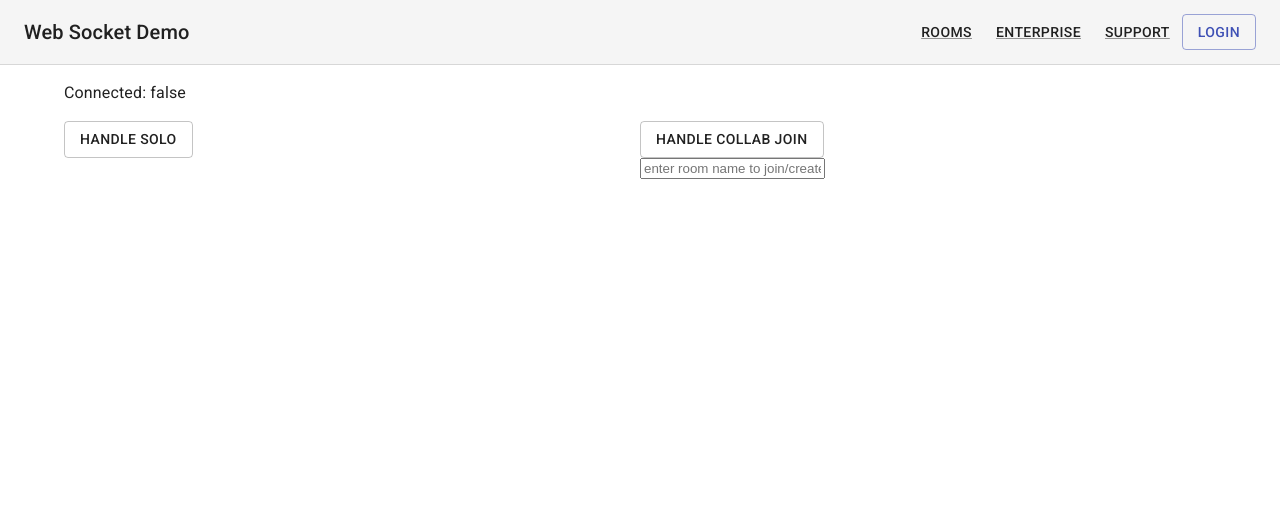
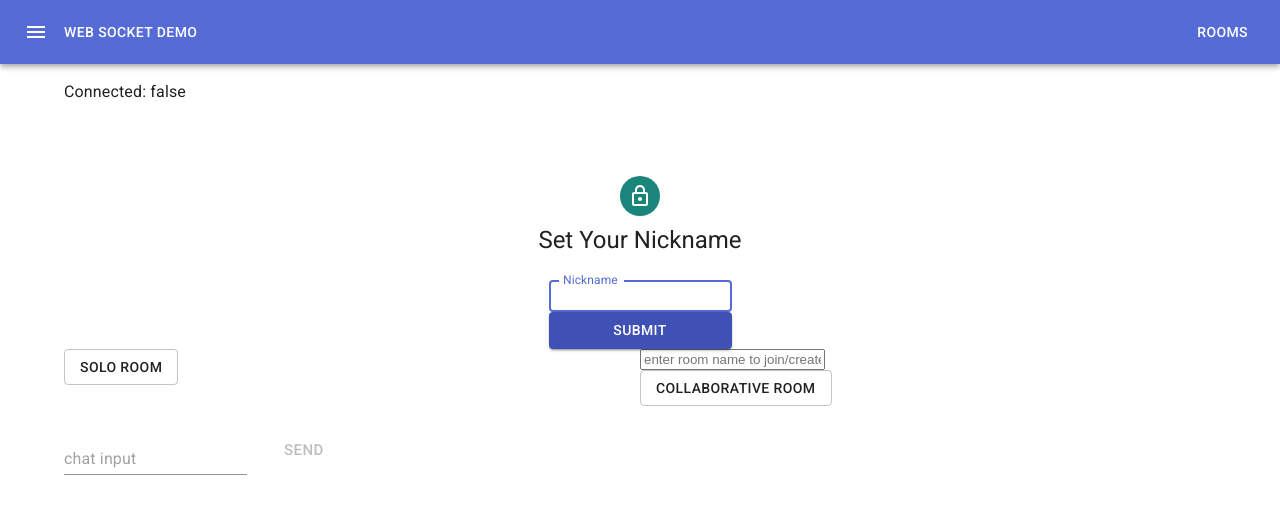
Before and after one commit to derrickbozich/socket-io-demo, a React (Create React App) app: page /rooms in a window 1280 px wide. Shown: the top 514 px of the page. Built offline with nearby package versions, Linux system fonts and the light colour scheme; no server answers.

Commit message:
setting up private messaging

```diff
--- /dev/null
+++ b/src/components/Chat/index.js
@@ -0,0 +1,95 @@
+import React, { useState, useEffect, useContext } from 'react';
+import { Button, TextField, Typography } from '@material-ui/core';
+import styles from './main.css';
+import { SocketContext } from '../app/context/socketProvider';
+
+const Chat = () => {
+    const [input, setInput] = useState('');
+    const [display, setDisplay] = useState([]);
+
+    const socket = useContext(SocketContext);
+
+    useEffect(() => {
+        socket.on('server chat', (msg) => {
+            console.log('server chat', msg)
+            setDisplay((prev) => {
+                return [...prev, msg];
+            });
+        });
+        socket.on("users", (users) => {
+            users.forEach((user) => {
+                // user.self = user.userID === socket.id;
+                // initReactiveProperties(user);
+                console.log(user)
+            });
+            // put the current user first, and then sort by username
+            // this.users = users.sort((a, b) => {
+            //     if (a.self) return -1;
+            //     if (b.self) return 1;
+            //     if (a.username < b.username) return -1;
+            //     return a.username > b.username ? 1 : 0;
+            // });
+        });
+    }, []);
+
+    const handleSubmit = (e) => {
+        e.preventDefault();
+        console.log('client chat', input, socket.currentRoom)
+        socket.emit('client chat', { input }, socket.currentRoom);
+        setInput('');
+    };
+
+    const handleInputChange = (e) => {
+        setInput(e.target.value);
+    };
+    return (
+        <div className={styles.chatDivWrapper}>
+            <ul className={styles.chatUl}>
+                {display.map(({ input }, i) => {
+                    return (
+                        <li
+                            key={i}
+                            className={
+                                i < display.length - 5
+                                    ? styles.chatFloat
+                                    : styles.chatMessages
+                            }
+                        >
+                            <Typography variant="body1">{input}</Typography>
+                        </li>
+                    );
+                })}
+            </ul>
+
+            <form onSubmit={handleSubmit}>
+                <TextField
+                    style={{ marginRight: '1rem', paddingTop: '1.3rem' }}
+                    margin="none"
+                    variant="standard"
+                    onChange={handleInputChange}
+                    value={input}
+                    type="text"
+                    placeholder="chat input"
+                ></TextField>
+                <Button
+                    style={{
+                        height: '56px',
+                        marginRight: '1rem',
+                        marginBottom: '1rem',
+                        border: 'none',
+                    }}
+                    size="large"
+                    variant="outlined"
+                    type="submit"
+                    disabled={!input}
+                >
+                    send
+                </Button>
+            </form>
+        </div>
+    );
+};
+
+
+
+export default Chat;
--- /dev/null
+++ b/src/components/Chat/main.css
@@ -0,0 +1,82 @@
+ul {
+    list-style: none;
+}
+
+.chatMessages,
+.chatFloat {
+    min-height: 50px;
+    border-radius: 25px;
+    background-color: #95f9dd;
+    box-shadow: 10px #95f9dd;
+    opacity: 0;
+    color: white;
+    display: flex;
+    margin: 1rem;
+    margin-left: 0px;
+    align-items: center;
+    justify-content: center;
+    word-wrap: normal;
+    padding: 15px;
+}
+
+.chatDivWrapper {
+    position: absolute;
+    bottom: 0px;
+    right: 0px;
+}
+
+.chatFloat {
+    -webkit-animation: slide-top 2.5s linear both;
+    animation: slide-top 2.5s linear both;
+}
+
+.chatUl li:nth-last-child(5) {
+    opacity: 0.4;
+    filter: blur(0.5rem);
+}
+
+.chatUl li:nth-last-child(4) {
+    opacity: 0.55;
+    filter: blur(0.25rem);
+}
+
+.chatUl li:nth-last-child(3) {
+    opacity: 0.7;
+    filter: blur(0.05rem);
+}
+
+.chatUl li:nth-last-child(2) {
+    opacity: 0.85;
+}
+
+.chatUl li:nth-last-child(1) {
+    opacity: 1;
+}
+
+@-webkit-keyframes slide-top {
+    0% {
+        opacity: 0.25;
+        filter: blur(0.75rem);
+        -webkit-transform: translateY(0);
+        transform: translateY(0);
+    }
+    100% {
+        filter: blur(2rem);
+        -webkit-transform: translateY(-600px);
+        transform: translateY(-600px);
+    }
+}
+
+@keyframes slide-top {
+    0% {
+        filter: blur(0.75rem);
+        opacity: 0.25;
+        -webkit-transform: translateY(0);
+        transform: translateY(0);
+    }
+    100% {
+        filter: blur(2rem);
+        -webkit-transform: translateY(-600px);
+        transform: translateY(-600px);
+    }
+}
--- a/src/components/Header/index.js
+++ b/src/components/Header/index.js
@@ -2,54 +2,35 @@ import React from 'react';
 import AppBar from '@mui/material/AppBar';
 import Toolbar from '@mui/material/Toolbar';
 import Button from '@mui/material/Button';
+import Box from '@mui/material/Box';
+import IconButton from '@mui/material/IconButton';
+import MenuIcon from '@mui/icons-material/Menu';
 import Link from '@mui/material/Link';
 import Typography from '@mui/material/Typography';
 
 const Header = ({ children }) => {
     return (
         <>
-            <AppBar
-                position="static"
-                color="default"
-                elevation={0}
-                sx={{ borderBottom: (theme) => `1px solid ${theme.palette.divider}` }}
-            >
-                <Toolbar sx={{ flexWrap: 'wrap' }}>
-
-                    <Typography variant="h6" color="inherit" noWrap sx={{ flexGrow: 1 }}>
-                        Web Socket Demo
-                    </Typography>
-                    <nav>
-                        <Link
-                            variant="button"
-                            color="text.primary"
-                            href="/rooms"
-                            sx={{ my: 1, mx: 1.5 }}
+            <Box sx={{ flexGrow: 1 }}>
+                <AppBar position="static">
+                    <Toolbar>
+                        <IconButton
+                            size="large"
+                            edge="start"
+                            color="inherit"
+                            aria-label="menu"
+                            sx={{ mr: 2 }}
                         >
-                            Rooms
-                        </Link>
-                        <Link
-                            variant="button"
-                            color="text.primary"
-                            href="#"
-                            sx={{ my: 1, mx: 1.5 }}
-                        >
-                            Enterprise
-                        </Link>
-                        <Link
-                            variant="button"
-                            color="text.primary"
-                            href="#"
-                            sx={{ my: 1, mx: 1.5 }}
-                        >
-                            Support
-                        </Link>
-                    </nav>
-                    <Button href="#" variant="outlined" sx={{ my: 1, mx: 1.5 }}>
-                        Login
-                    </Button>
-                </Toolbar>
-            </AppBar>
+                            <MenuIcon />
+                        </IconButton>
+                        <Button href='/' variant='h3' color="inherit">Web Socket Demo</Button>
+                        <Typography variant="h6" component="div" sx={{ flexGrow: 1 }}>
+                            {/* Web Socket Demo */}
+                        </Typography>
+                        <Button href='/rooms' color="inherit">Rooms</Button>
+                    </Toolbar>
+                </AppBar>
+            </Box>
         </>
     )
 }
--- a/src/components/Modal/index.js
+++ b/src/components/Modal/index.js
@@ -32,10 +32,6 @@ export default function NestedModal({ open, handleClose }) {
                 aria-describedby="parent-modal-description"
             >
                 <Box sx={{ ...style, width: 400 }}>
-                    <h2 id="parent-modal-title">Choose Your Name</h2>
-                    <p id="parent-modal-description">
-                        Duis mollis, est non commodo luctus, nisi erat porttitor ligula.
-                    </p>
                     <SignUp handleClose={handleClose} />
                 </Box>
             </Modal>
--- a/src/components/SignUp/index.js
+++ b/src/components/SignUp/index.js
@@ -2,9 +2,6 @@ import React, { useContext } from 'react';
 import Avatar from '@mui/material/Avatar';
 import Button from '@mui/material/Button';
 import TextField from '@mui/material/TextField';
-// import FormControlLabel from '@mui/material/FormControlLabel';
-// import Checkbox from '@mui/material/Checkbox';
-// import Link from '@mui/material/Link';
 import Grid from '@mui/material/Grid';
 import Box from '@mui/material/Box';
 import LockOutlinedIcon from '@mui/icons-material/LockOutlined';
@@ -24,8 +21,10 @@ const SignUp = ({handleClose}) => {
         console.log({
             name: data.get('firstName'),
         });
-        socket.emit('set userId', { input: data.get('firstName') });
-        handleClose();
+        // socket.emit('set userId', { input: data.get('firstName') });
+        socket.auth = { username: data.get('firstName')  };
+        socket.connect();
+        // handleClose();
     };
 
     return (
@@ -41,7 +40,7 @@ const SignUp = ({handleClose}) => {
                 <LockOutlinedIcon />
             </Avatar>
             <Typography component="h1" variant="h5">
-                Sign up
+                Set Your Nickname
             </Typography>
             <Box component="form" noValidate onSubmit={handleSubmit} sx={{ mt: 3 }}>
                 <Grid container spacing={2}>
@@ -50,10 +49,10 @@ const SignUp = ({handleClose}) => {
                         <TextField
                             autoComplete="fname"
                             name="firstName"
-                            required
+
                             fullWidth
                             id="firstName"
-                            label="First Name"
+                            label="Nickname"
                             autoFocus
                         />
                     </Grid>
@@ -66,7 +65,7 @@ const SignUp = ({handleClose}) => {
                     variant="contained"
                     sx={{ mt: 3, mb: 2 }}
                 >
-                    Sign Up
+                    Submit
                 </Button>
 
             </Box>
--- a/src/pages/RoomSelection/index.js
+++ b/src/pages/RoomSelection/index.js
@@ -3,6 +3,9 @@ import PropTypes from 'prop-types';
 import { useHistory } from 'react-router-dom';
 import { Grid, Button } from '@material-ui/core/';
 import { SocketContext } from '../../components/app/context/socketProvider';
+import SignUp from '../../components/SignUp';
+import Chat from '../../components/Chat';
+
 
 const RoomSelection = ({ userId }) => {
     const socket = useContext(SocketContext);
@@ -36,21 +39,15 @@ const RoomSelection = ({ userId }) => {
 
         <>
             <p>Connected: {'' + isConnected}</p>
+            <SignUp />
             <Grid container direction="row" wrap="wrap">
                 <Grid item xs={6} sm={6} md={6} lg={6} xl={6}>
 
                     <Button href='/rooms/solo' variant="outlined" sx={{ my: 1, mx: 1.5 }}>
-                        Handle Solo
+                        Solo Room
                     </Button>
                 </Grid>
                 <Grid item xs={6} sm={6} md={6} lg={6} xl={6}>
-
-                    <Button onClick={(e) => {
-                        handleCollabJoin(e, customRoomId);
-                    }} variant="outlined" sx={{ my: 1, mx: 1.5 }}>
-                        Handle Collab Join
-                    </Button>
-
                     <form
                         style={{ display: 'flex' }}
                         onSubmit={(e) => {
@@ -64,8 +61,17 @@ const RoomSelection = ({ userId }) => {
                             onChange={(e) => setCustomRoomId(e.target.value)}
                         />
                     </form>
+
+                    <Button onClick={(e) => {
+                        handleCollabJoin(e, customRoomId);
+                    }} variant="outlined" sx={{ my: 1, mx: 1.5 }}>
+                        Collaborative Room
+                    </Button>
+
+
                 </Grid>
             </Grid>
+            < Chat />
         </>
 
     );
```
Also changed, not shown: server.js (+33 -6 lines), src/components/app/context/socketProvider.js (+16 -2 lines), src/pages/Room/index.js (+2 -6 lines), 2 other files (tests, documents, lock files or other folders).
